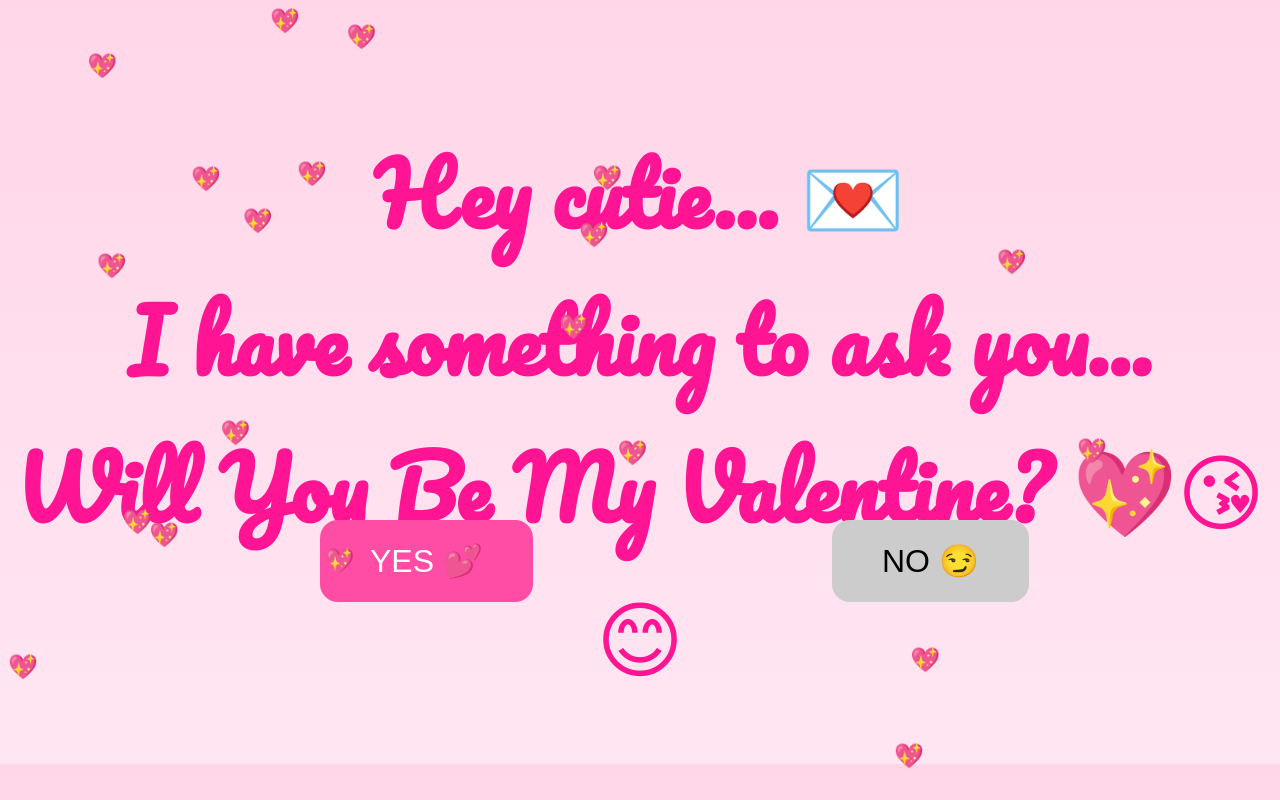
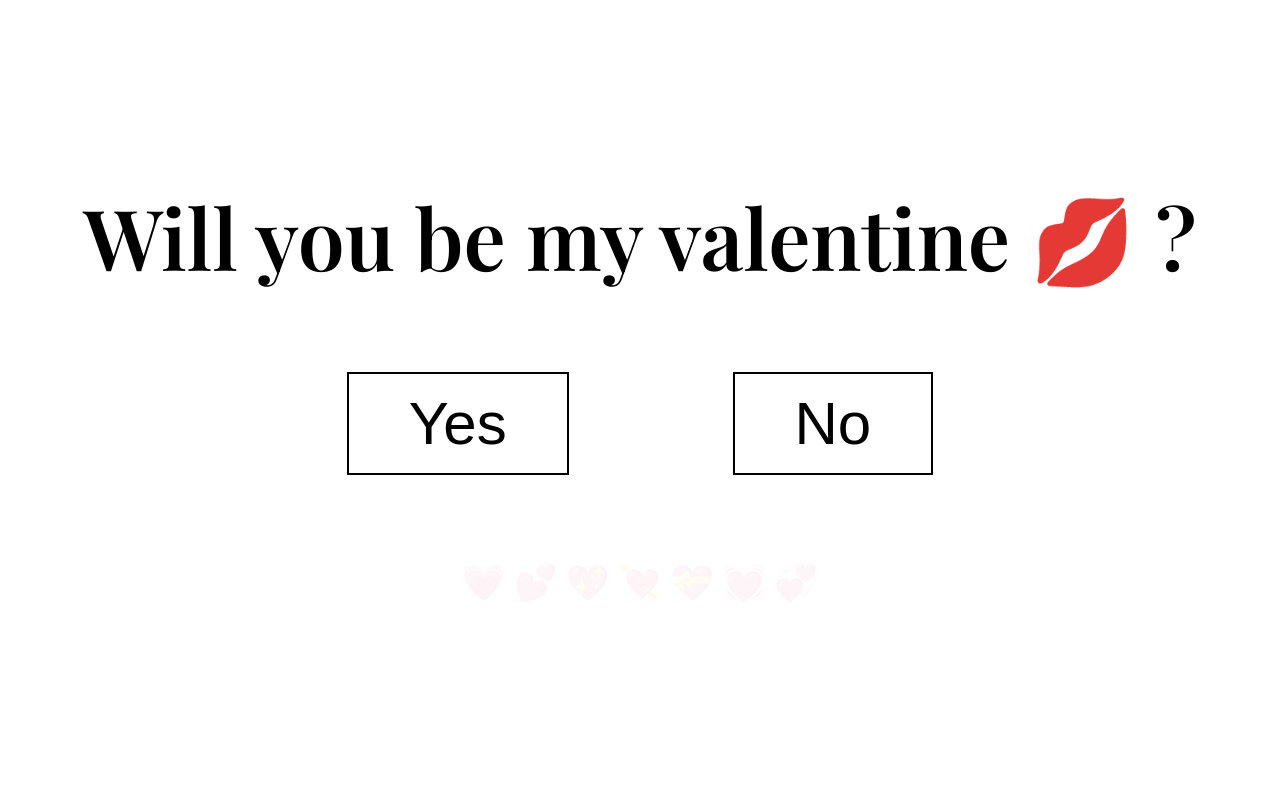
Before and after one commit to bingonavya/My-valentine-, a plain HTML site: page index.html in a window 1280 px wide. Drawn offline with nearby package versions, Linux system fonts and the light colour scheme.

Commit message:
Update Valentine's page title and styles

```diff
--- a/index.html
+++ b/index.html
@@ -1,147 +1,101 @@
 <!DOCTYPE html>
 <html>
 <head>
-  <title>Be My Valentine 💖</title>
+<title>Valentine 💋</title>
 
-  <link href="https://fonts.googleapis.com/css2?family=Pacifico&display=swap" rel="stylesheet">
+<link href="https://fonts.googleapis.com/css2?family=Playfair+Display:wght@600&display=swap" rel="stylesheet">
 <script src="https://cdn.jsdelivr.net/npm/canvas-confetti@1.6.0/dist/confetti.browser.min.js"></script>
 
 <style>
-    body {
-      margin: 0;
-      text-align: center;
-      background: linear-gradient(to bottom, #ffd6e8, #ffe6f2);
-      font-family: 'Pacifico', cursive;
-      overflow: hidden;
+body{
+  margin:0;
+  background:white;
+  font-family:'Playfair Display', serif;
+  text-align:center;
+  overflow:hidden;
 }
 
-    h1 {
-      font-size: 84px;
-      color: #ff1493;
-      margin-top: 120px;
-      min-height: 120px;
+/* subtle tiny heart wallpaper */
+body::before{
+  content:"💗 💕 💖 💘 💝 💓 💞";
+  position:fixed;
+  font-size:35px;
+  opacity:0.06;
+  width:100%;
+  height:100%;
+  display:flex;
+  flex-wrap:wrap;
+  justify-content:center;
+  align-items:center;
+  pointer-events:none;
 }
 
-    button {
-      padding: 22px 50px;
-      font-size: 32px;
-      border-radius: 18px;
-      border: none;
-      cursor: pointer;
-      position: absolute;
-      display: none;
+h1{
+  font-size:84px;
+  color:black;
+  margin-top:180px;
+  font-weight:600;
 }
 
-    #yesBtn {
-      background-color: #ff4da6;
-      color: white;
-      left: 25%;
-      top: 65%;
+.buttons{
+  margin-top:80px;
 }
 
-    #noBtn {
-      background-color: #cccccc;
-      left: 65%;
-      top: 65%;
+button{
+  font-size:60px;
+  background:none;
+  border:2px solid black;
+  padding:15px 60px;
+  margin:0 80px;
+  cursor:pointer;
+  color:black;
+  transition:0.3s;
 }
 
-    #result {
-      margin-top: 40px;
-      font-size: 42px;
-      color: #ff0066;
+button:hover{
+  background:black;
+  color:white;
 }
 
-    img {
-      width: 280px;
-      margin-top: 25px;
-      border-radius: 20px;
-      box-shadow: 0 0 20px pink;
-    }
-
-    .heart {
-      position: fixed;
-      top: -10px;
-      color: #ff69b4;
-      font-size: 24px;
-      animation: fall linear infinite;
-    }
-
-    @keyframes fall {
-      to { transform: translateY(100vh); }
+#message{
+  font-size:36px;
+  margin-top:60px;
+  color:black;
 }
 </style>
 </head>
 
 <body>
 
-<h1 id="typing"></h1>
+<h1>Will you be my valentine 💋 ?</h1>
 
-<button id="yesBtn" onclick="sayYes()">YES 💕</button>
-<button id="noBtn">NO 😏</button>
+<div class="buttons">
+  <button onclick="yesClick()">Yes</button>
+  <button id="noBtn" onclick="noClick()">No</button>
+</div>
 
-<div id="result"></div>
-
-<audio id="loveMusic" src="https://www.soundhelix.com/examples/mp3/SoundHelix-Song-1.mp3"></audio>
+<div id="message"></div>
 
 <script>
 
-  const text = "Hey cutie... 💌\nI have something to ask you...\nWill You Be My Valentine? 💖😘😊";
-  const typingElement = document.getElementById("typing");
-  const yesBtn = document.getElementById("yesBtn");
-  const noBtn = document.getElementById("noBtn");
-
-  let i = 0;
-
-  function typeWriter() {
-    if (i < text.length) {
-      if (text.charAt(i) === "\n") {
-        typingElement.innerHTML += "<br>";
-      } else {
-        typingElement.innerHTML += text.charAt(i);
-      }
-      i++;
-      setTimeout(typeWriter, 50);
-    } else {
-      yesBtn.style.display = "block";
-      noBtn.style.display = "block";
-    }
+function noClick(){
+  document.getElementById("noBtn").style.display="none";
+  document.getElementById("message").innerHTML=
+  "nice try , don’t try again";
 }
 
-  typeWriter();
+function yesClick(){
 
-  // Running NO button
-  noBtn.addEventListener("mouseover", function() {
-    const x = Math.random() * window.innerWidth * 0.8;
-    const y = Math.random() * window.innerHeight * 0.8;
-    noBtn.style.left = x + "px";
-    noBtn.style.top = y + "px";
+  confetti({
+    particleCount:300,
+    spread:120,
+    origin:{y:0.6}
   });
 
-  function sayYes() {
-    document.getElementById("result").innerHTML =
-      "I love you meri Kittu puchi puchi 💖😘<br><img src='yourpic.jpg'>";
-
-    document.getElementById("loveMusic").play();
-
-    confetti({
-      particleCount: 300,
-      spread: 160,
-      origin: { y: 0.6 },
-      colors: ['#ff69b4', '#ff1493', '#ffc0cb']
-    });
+  setTimeout(()=>{
+    window.location.href="love.html";
+  },1500);
 }
-
-  function createHeart() {
-    const heart = document.createElement("div");
-    heart.classList.add("heart");
-    heart.innerHTML = "💖";
-    heart.style.left = Math.random() * window.innerWidth + "px";
-    heart.style.animationDuration = (Math.random() * 3 + 2) + "s";
-    document.body.appendChild(heart);
-    setTimeout(() => heart.remove(), 5000);
-  }
-
-  setInterval(createHeart, 250);
 
 </script>
 
```
Lines whose indentation alone changed are shown as unchanged.
